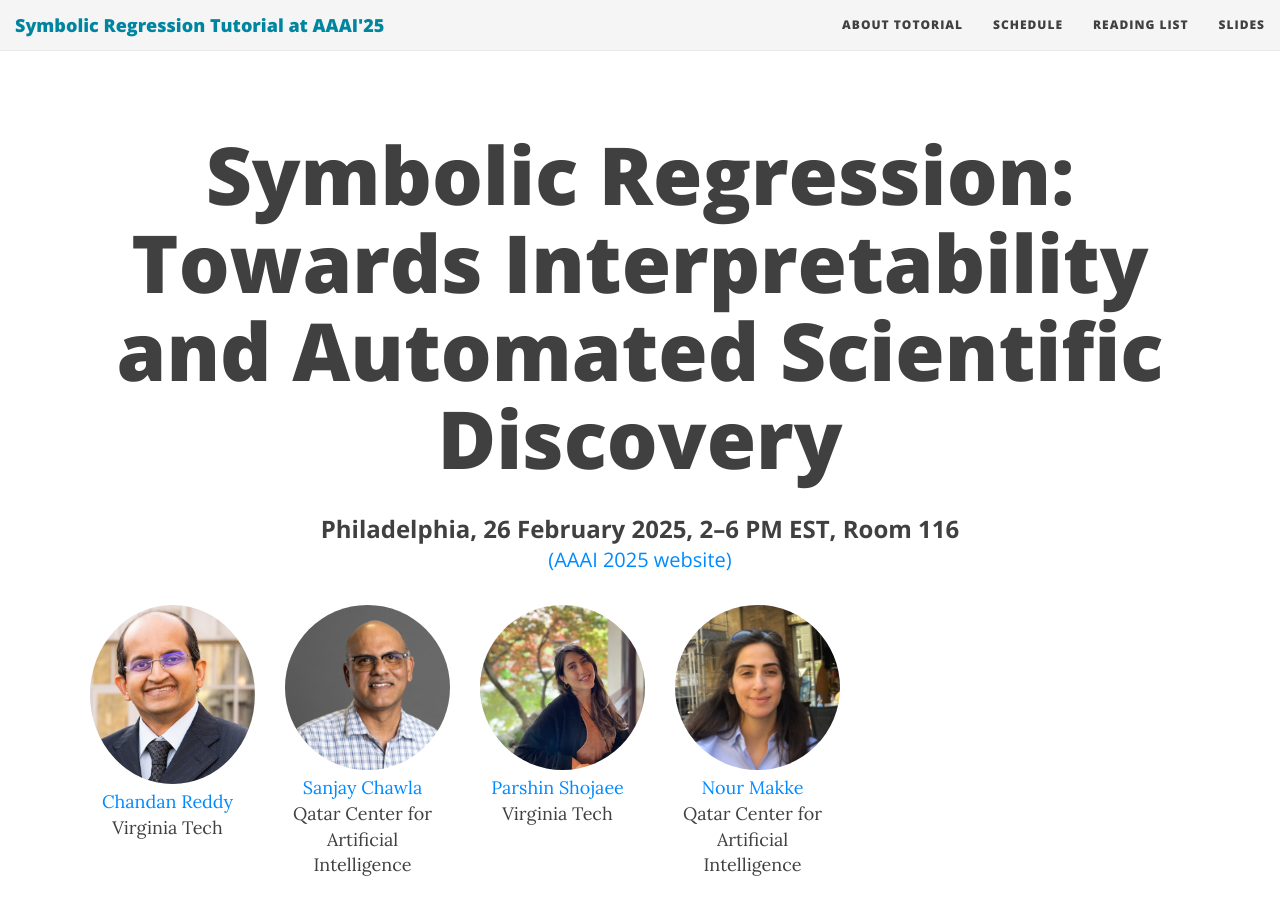
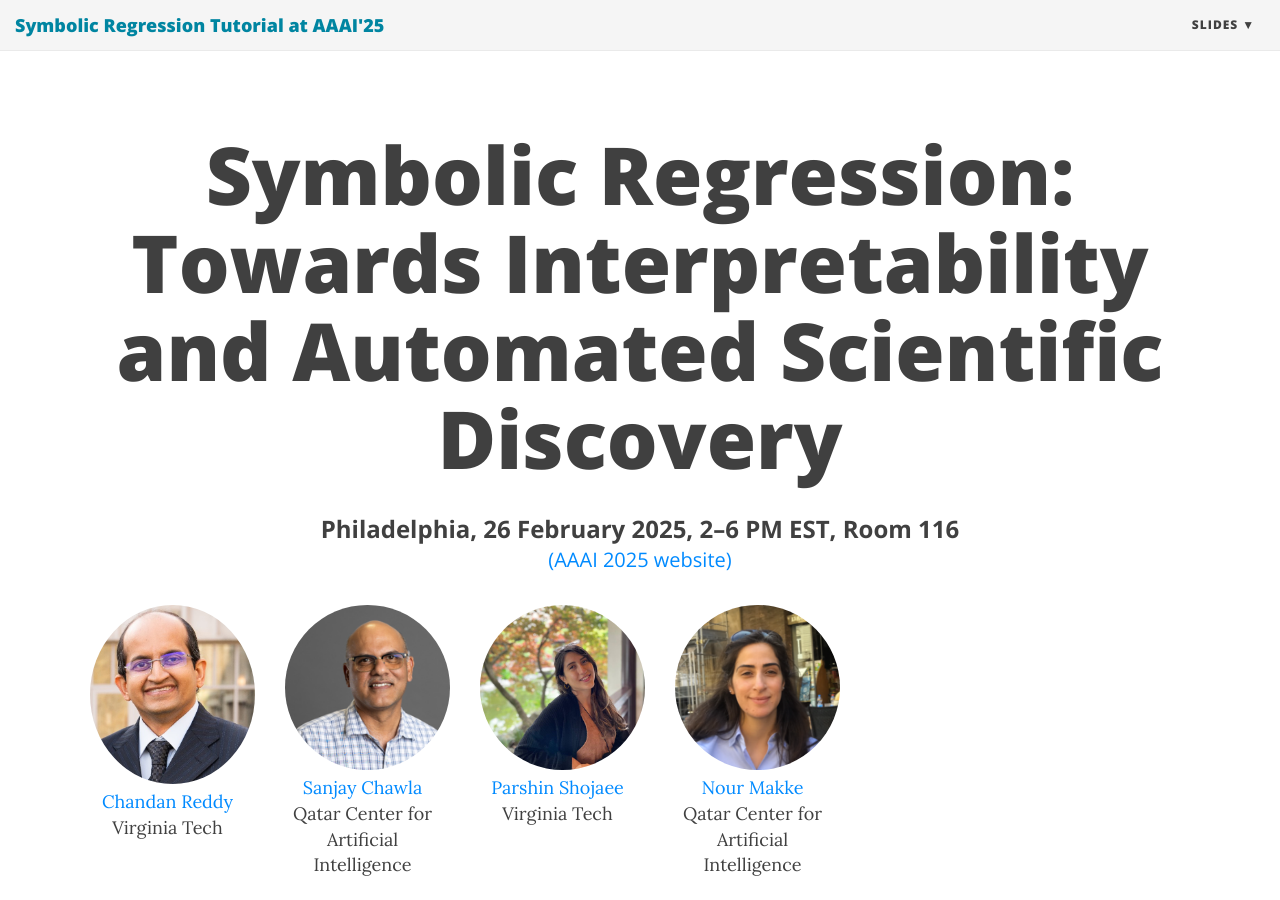
Before and after one commit to ZonglinY/llm4sd-aaai-2026, a Jekyll site: the page built from index.md, in a window 1280 px wide and 900 px high. Built offline with Jekyll 4.4.1, drawn with Linux system fonts in a browser that asks for light colours; nearby versions of some CDN libraries; part of the change alters nothing that is shown.

Commit message:
Update _config.yml

```diff
--- a/_config.yml
+++ b/_config.yml
@@ -29,10 +29,11 @@ description: Symbolic-Regression
 ###############################################
 
 navbar-links:
-  About Totorial: "about"
-  Schedule: "schedule"
-  Reading List: "reading"
-  Slides: "slides"
+  Slides:
+  - Download: "https://drive.google.com/drive/folders/1FIUAsEoTWQ6ntrUaEaO95rZMvMUsJNrU?usp=sharing"
+  # About Totorial: "about"
+  # Schedule: "schedule"
+  # Reading List: "reading"
   # Resources:
   #   - Beautiful Jekyll: "https://beautifuljekyll.com"
   #   - Learn markdown: "https://www.markdowntutorial.com/"
```
